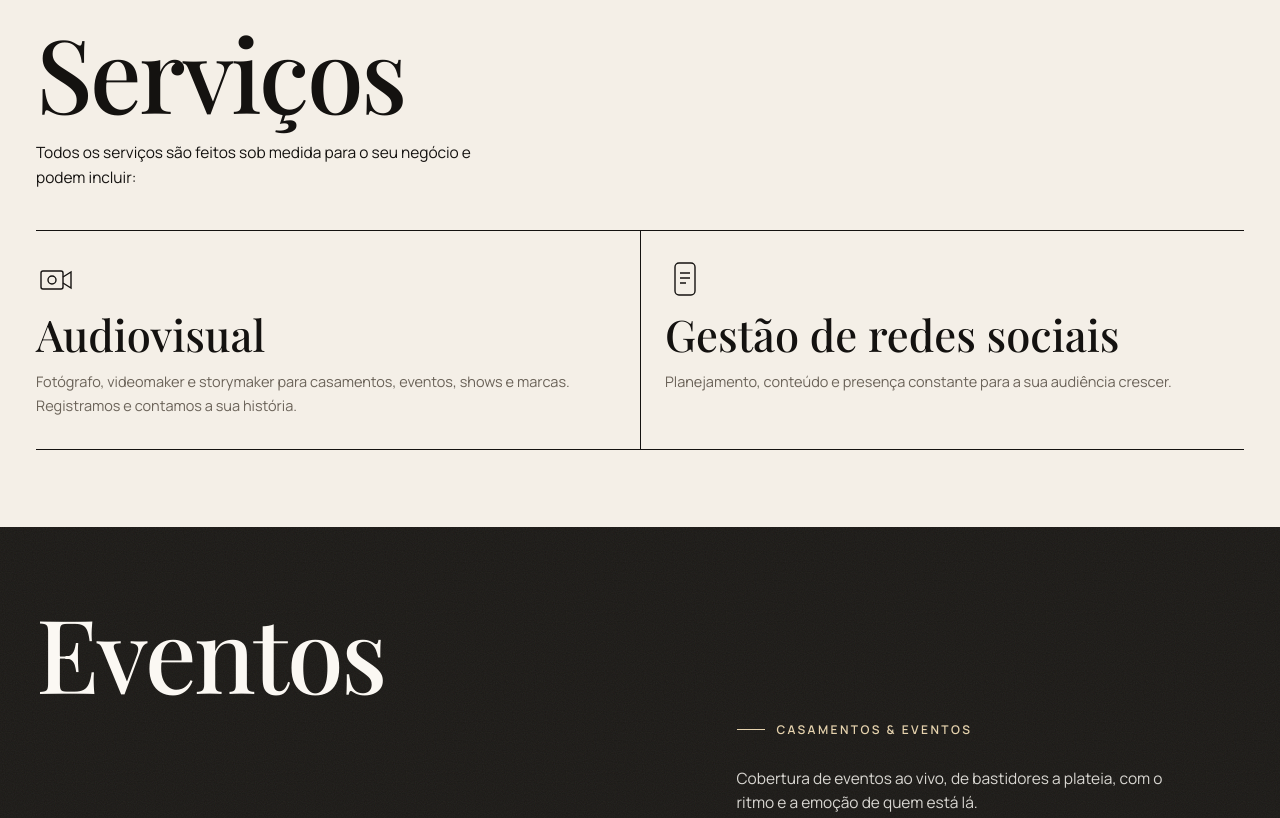
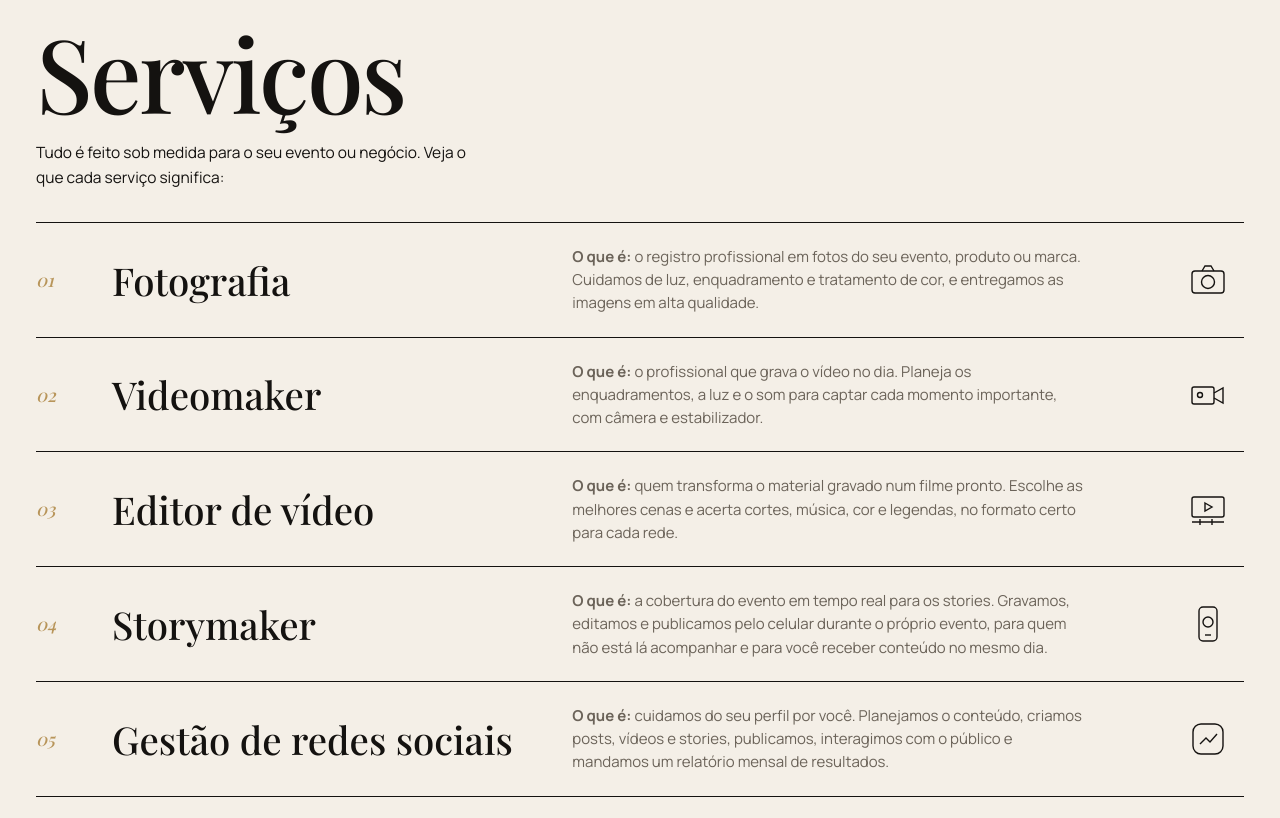
Before and after one commit to agenciabrius-hash/SiteBrius, a plain HTML site: page index.html in a window 1280 px wide. Shown: the part 1889-2707 px from the top of the page. Drawn offline with nearby package versions, Linux system fonts and the light colour scheme; a web font is replaced by a local one.

Commit message:
Serviços: fotografia, videomaker, editor de vídeo, storymaker e gestão de redes, com explicação de cada um
Co-Authored-By: Claude Opus 5.5 <noreply@anthropic.com>
Claude-Session: https://claude.ai/code/session_013TiZHaXMEfKMYwWSfdKEoq

```diff
--- a/index.html
+++ b/index.html
@@ -3,7 +3,7 @@
 <head>
 <meta charset="utf-8">
 <meta name="viewport" content="width=device-width,initial-scale=1,viewport-fit=cover">
-<meta name="description" content="Brius Agência: fotografia, vídeo e gestão de redes sociais. Faça seu orçamento online.">
+<meta name="description" content="Brius Agência: fotografia, videomaker, editor de vídeo, storymaker e gestão de redes sociais. Faça seu orçamento online.">
 <style>:root{padding-top:env(safe-area-inset-top,0px);padding-bottom:env(safe-area-inset-bottom,0px)}body{margin:0}[hidden]{display:none!important}</style>
 </head>
 <body>
@@ -155,18 +155,19 @@ html{scroll-padding-top:120px}
 }
 
 /* SERVICES */
-.services{display:grid;grid-template-columns:repeat(2,minmax(0,1fr));border-top:1px solid var(--ink);margin-top:40px}
-.svc{padding:28px 24px 32px 0;display:grid;gap:14px;align-content:start;border-bottom:1px solid var(--ink);transition:background .35s,color .35s,padding .35s}
-.svc:hover{background:var(--ink);color:var(--bone);padding-left:24px}
-.svc:hover p{color:#cfccc6}
-.svc:hover svg{stroke:var(--bone);transform:rotate(-8deg) scale(1.1)}
-.svc svg{transition:transform .4s}
-.svc + .svc{padding-left:24px;border-left:1px solid var(--ink)}
-.svc .num{font:400 15px var(--display);letter-spacing:.06em;color:var(--muted-l)}
-.svc h3{margin:0;font:500 clamp(30px,3.4vw,44px)/1 var(--display)}
-.svc p{margin:0;font-size:14.5px;color:var(--muted-l)}
-.svc svg{width:40px;height:40px;stroke:var(--ink);fill:none;stroke-width:1.4}
-@media (max-width:640px){.services{grid-template-columns:1fr}.svc,.svc + .svc{padding-left:0;border-left:0}}
+.services{display:grid;border-top:1px solid var(--ink);margin-top:32px}
+.svc{display:grid;grid-template-columns:48px minmax(0,1fr) minmax(0,1.35fr) 44px;gap:8px 28px;align-items:center;padding:22px 16px 22px 0;border-bottom:1px solid var(--ink);transition:background .35s,color .35s,padding .35s;position:relative}
+.svc:hover{background:var(--ink);color:var(--bone);padding-left:20px}
+.svc:hover p{color:#d8d1c5}
+.svc:hover svg{stroke:var(--gold-soft);transform:rotate(-8deg) scale(1.12)}
+.svc:hover .num{color:var(--gold-soft)}
+.svc svg{transition:transform .4s;width:40px;height:40px;stroke:var(--ink);fill:none;stroke-width:1.4;justify-self:end}
+.svc .num{font:italic 500 18px var(--display);color:var(--gold)}
+.svc h3{margin:0;font:500 clamp(26px,3vw,40px)/1.05 var(--display)}
+.svc p{margin:0;font-size:15px;line-height:1.55;color:var(--muted-l);max-width:56ch}
+.svc p b{color:inherit;font-weight:700}
+.svc:hover p b{color:var(--bone)}
+@media (max-width:760px){.svc{grid-template-columns:36px minmax(0,1fr) 36px;padding-right:0}.svc p{grid-column:2 / -1}.svc svg{grid-row:1;grid-column:3;width:30px;height:30px}}
 
 /* PRODUCTIONS — phone frames */
 .reels{display:grid;grid-template-columns:repeat(6,minmax(0,1fr));gap:clamp(12px,2vw,22px)}
@@ -532,18 +533,38 @@ footer .wrap{padding-block:22px;display:flex;justify-content:space-between;gap:1
   <div class="wrap">
     <div class="head">
       <h2 class="mega ltr" aria-label="Serviços"><span aria-hidden="true"><span class="w"><span class="lt">S</span><span class="lt">e</span><span class="lt">r</span><span class="lt">v</span><span class="lt">i</span><span class="lt">ç</span><span class="lt">o</span><span class="lt">s</span></span></span></h2>
-      <p class="lede">Todos os serviços são feitos sob medida para o seu negócio e podem incluir:</p>
+      <p class="lede">Tudo é feito sob medida para o seu evento ou negócio. Veja o que cada serviço significa:</p>
     </div>
     <div class="services">
       <div class="svc">
-        <svg viewBox="0 0 40 40" aria-hidden="true"><rect x="5" y="12" width="22" height="18" rx="2"/><path d="M27 18 L35 13 V29 L27 24"/><circle cx="16" cy="21" r="4"/></svg>
-        <h3>Audiovisual</h3>
-        <p>Fotógrafo, videomaker e storymaker para casamentos, eventos, shows e marcas. Registramos e contamos a sua história.</p>
+        <span class="num">01</span>
+        <h3>Fotografia</h3>
+        <p><b>O que é:</b> o registro profissional em fotos do seu evento, produto ou marca. Cuidamos de luz, enquadramento e tratamento de cor, e entregamos as imagens em alta qualidade.</p>
+        <svg viewBox="0 0 40 40" aria-hidden="true"><rect x="4" y="11" width="32" height="22" rx="3"/><path d="M14 11l3-5h6l3 5"/><circle cx="20" cy="22" r="6.5"/></svg>
       </div>
       <div class="svc">
-        <svg viewBox="0 0 40 40" aria-hidden="true"><rect x="10" y="4" width="20" height="32" rx="4"/><path d="M15 14 h10 M15 19 h10 M15 24 h6"/></svg>
+        <span class="num">02</span>
+        <h3>Videomaker</h3>
+        <p><b>O que é:</b> o profissional que grava o vídeo no dia. Planeja os enquadramentos, a luz e o som para captar cada momento importante, com câmera e estabilizador.</p>
+        <svg viewBox="0 0 40 40" aria-hidden="true"><rect x="4" y="12" width="22" height="17" rx="2"/><path d="M26 18l9-5v15l-9-5"/><circle cx="12" cy="20" r="2.5"/></svg>
+      </div>
+      <div class="svc">
+        <span class="num">03</span>
+        <h3>Editor de vídeo</h3>
+        <p><b>O que é:</b> quem transforma o material gravado num filme pronto. Escolhe as melhores cenas e acerta cortes, música, cor e legendas, no formato certo para cada rede.</p>
+        <svg viewBox="0 0 40 40" aria-hidden="true"><rect x="4" y="8" width="32" height="20" rx="2"/><path d="M4 33h32M12 30v6M24 30v6"/><path d="M17 14l7 4-7 4z"/></svg>
+      </div>
+      <div class="svc">
+        <span class="num">04</span>
+        <h3>Storymaker</h3>
+        <p><b>O que é:</b> a cobertura do evento em tempo real para os stories. Gravamos, editamos e publicamos pelo celular durante o próprio evento, para quem não está lá acompanhar e para você receber conteúdo no mesmo dia.</p>
+        <svg viewBox="0 0 40 40" aria-hidden="true"><rect x="11" y="3" width="18" height="34" rx="4"/><circle cx="20" cy="18" r="5"/><path d="M17 31h6"/></svg>
+      </div>
+      <div class="svc">
+        <span class="num">05</span>
         <h3>Gestão de redes sociais</h3>
-        <p>Planejamento, conteúdo e presença constante para a sua audiência crescer.</p>
+        <p><b>O que é:</b> cuidamos do seu perfil por você. Planejamos o conteúdo, criamos posts, vídeos e stories, publicamos, interagimos com o público e mandamos um relatório mensal de resultados.</p>
+        <svg viewBox="0 0 40 40" aria-hidden="true"><rect x="5" y="5" width="30" height="30" rx="8"/><path d="M12 25l6-6 4 4 7-8"/></svg>
       </div>
     </div>
   </div>
@@ -793,7 +814,7 @@ footer .wrap{padding-block:22px;display:flex;justify-content:space-between;gap:1
     </div>
   </div>
 </section>
-<footer><div class="wrap"><span>Brius Agência · Matheus e Sabrina</span><span>Audiovisual · Redes sociais</span></div></footer>
+<footer><div class="wrap"><span>Brius Agência · Matheus e Sabrina</span><span>Fotografia · Vídeo · Storymaker · Redes sociais</span></div></footer>
 
 <div class="lb" id="lb" hidden role="dialog" aria-modal="true" aria-label="Foto ampliada">
   <img id="lbImg" alt="">
```
